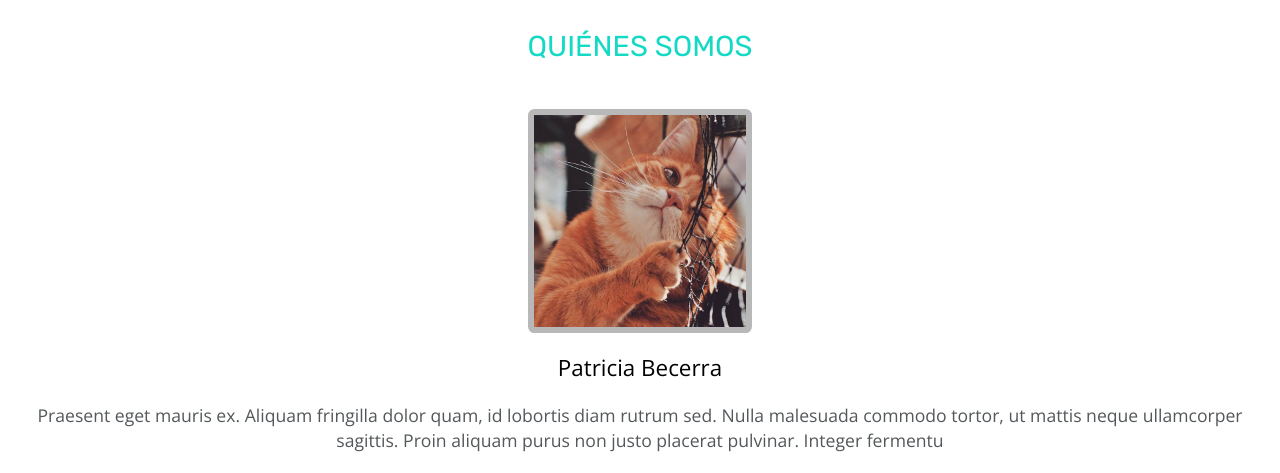
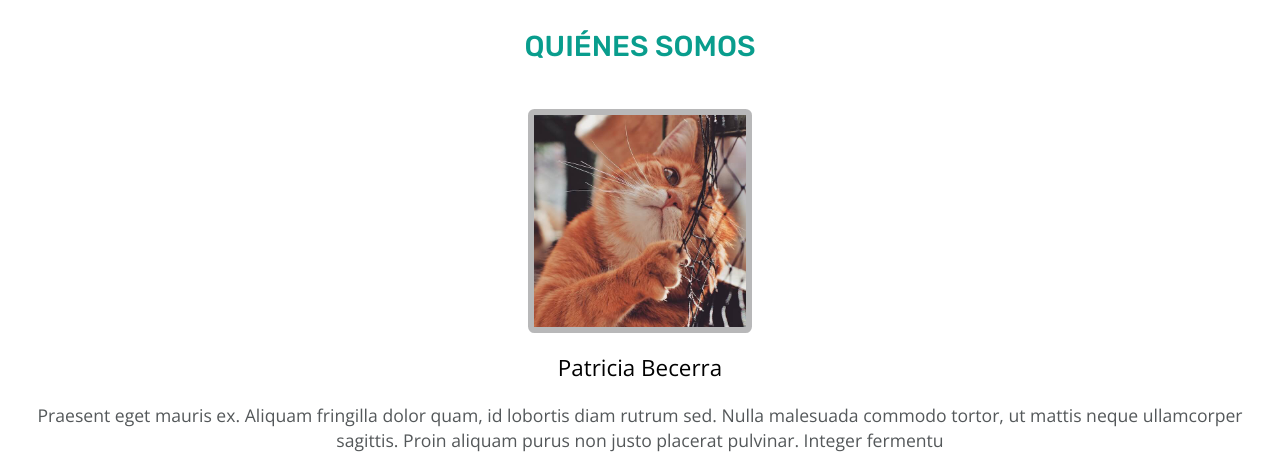
Before and after one commit to Adalab/project-promo-s-module-1-team-7, a plain HTML site: page index.html in a window 1280 px wide. Shown: the top 473 px of the page. Drawn offline with nearby package versions, Linux system fonts and the light colour scheme.

Commit message:
add font-weight to title who-we-are

```diff
--- a/css/main.css
+++ b/css/main.css
@@ -30,7 +30,8 @@
 
     font-family: 'Rubik', sans-serif;
     text-transform: uppercase;
-    color: var(--verde-claro);
+    color: var(--verde-oscuro);
+    font-weight: 500;
     font-size: 1.8rem;
     margin:2rem 3rem 0 3rem;
     width: 100vw;
```
